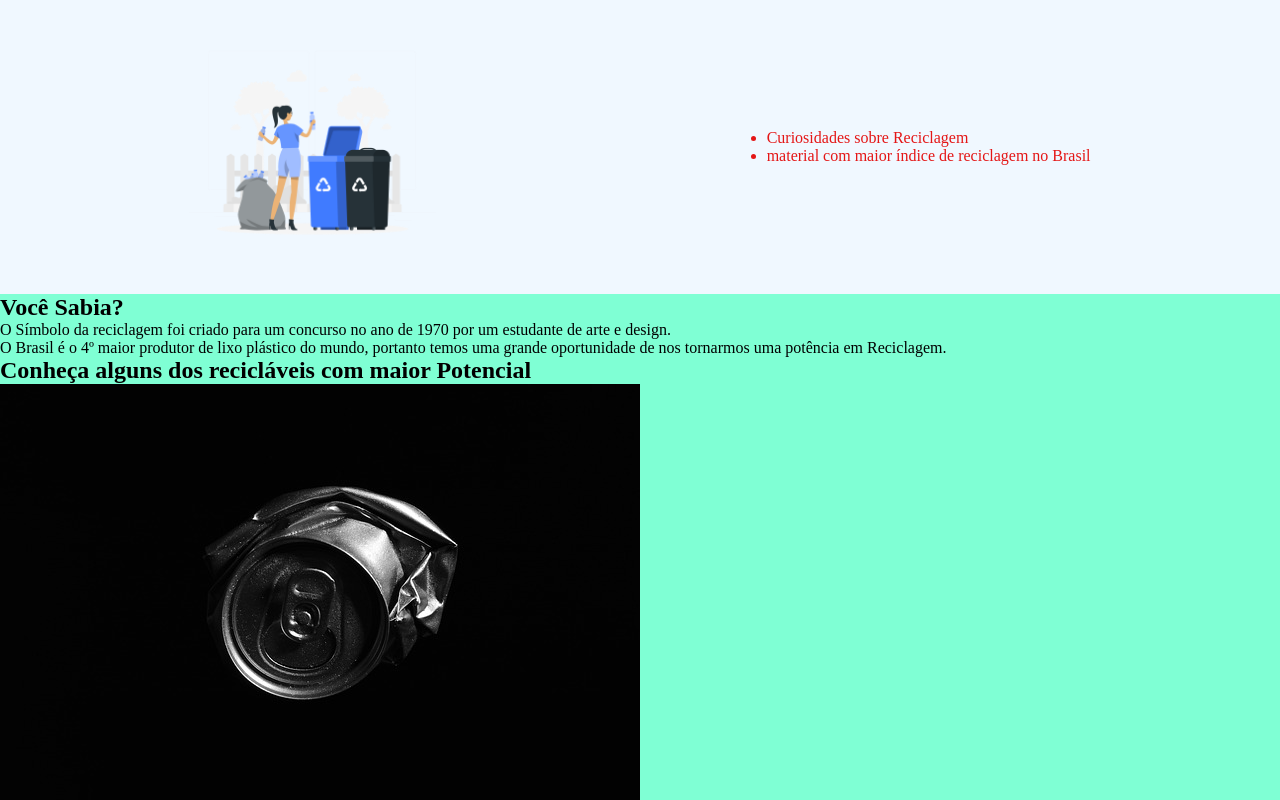
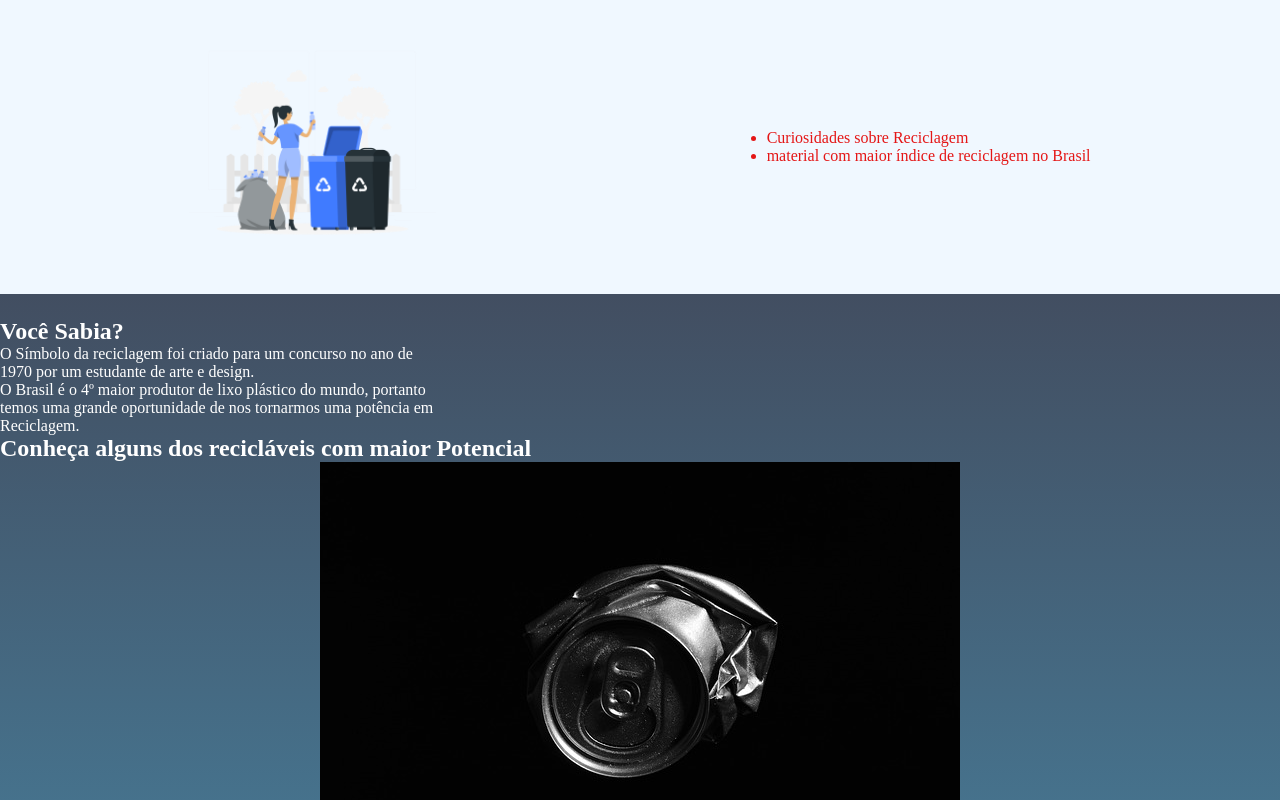
Before and after one commit to eidecereja/agrinho, a plain HTML site: page index.html in a window 1280 px wide. Shown: the top 800 px of the page. Drawn offline with Linux system fonts and the light colour scheme; files whose address does not match are found by name.

Commit message:
alterando css

```diff
--- a/styles.css
+++ b/styles.css
@@ -16,3 +16,22 @@ body{
     align-items: center;
     padding: 24px;
 }
+.cabeçalho-lista-item {
+    display: inline-block;
+    margin: 0 16px;
+    font-size: 24px;
+  }
+  .escola{
+    background-image: linear-gradient(#424E61, #4EBFE9);
+    color: white;
+    justify-content: center;
+    align-items: center;
+    padding: 24px 0;
+ }
+ .escola-div-conteudo{
+    width: 35%;
+ }
+ .estudante-div{
+    text-align: center;
+
+ }
```
